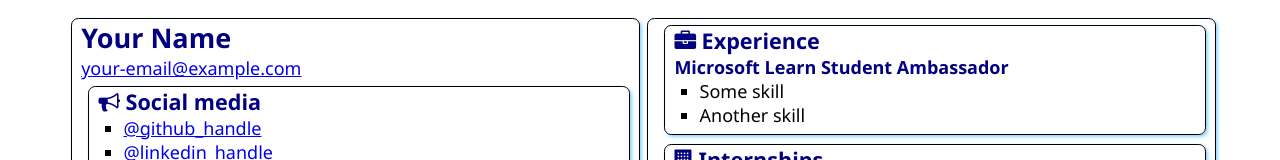
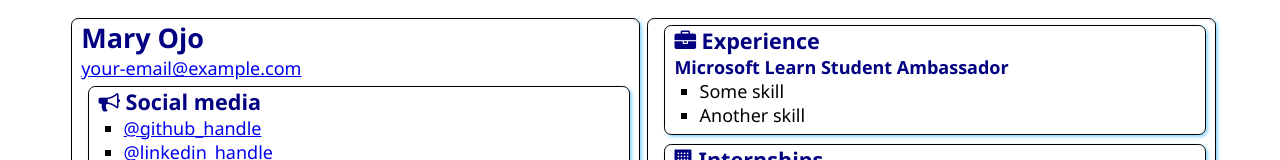
Before and after one commit to maryojo/SATechnicalOnboarding, a plain HTML site: page src/index.html in a window 1280 px wide. Shown: the top 160 px of the page. Drawn offline with Linux system fonts and the light colour scheme.

Commit message:
Changed to my name

```diff
--- a/src/index.html
+++ b/src/index.html
@@ -12,7 +12,7 @@
 <body>
     <main>
         <article class="box">
-            <h1>Your Name</h1>
+            <h1>Mary Ojo</h1>
             <div><a href="mailto:your.email@example.com">your-email@example.com</a></div>
 
             <section class="box">
```
